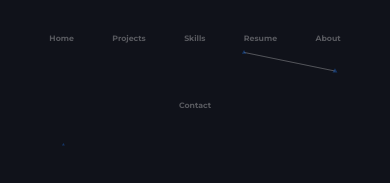
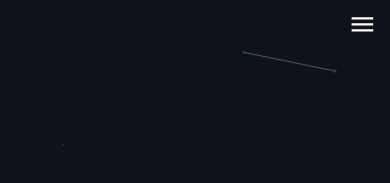
Before and after one commit to eo640217/640217eo, a React (Create React App) app: page / in a window 390 px wide. Shown: the top 183 px of the page. Built offline with nearby package versions, Linux system fonts and the light colour scheme.

Commit message:
hamburger menu implemnted

```diff
--- a/package.json
+++ b/package.json
@@ -11,6 +11,7 @@
     "@material-ui/icons": "^4.11.2",
     "@mui/icons-material": "^5.2.0",
     "@mui/material": "^5.2.3",
+    "@react-google-maps/api": "^2.7.0",
     "@testing-library/jest-dom": "^5.11.4",
     "@testing-library/react": "^11.1.0",
     "@testing-library/user-event": "^12.1.10",
--- /dev/null
+++ b/src/components/Maps.js
@@ -0,0 +1,48 @@
+import React from "react";
+import { GoogleMap, useJsApiLoader } from "@react-google-maps/api";
+
+const containerStyle = {
+  width: "400px",
+  height: "400px",
+};
+
+const center = {
+  lat: -3.745,
+  lng: -38.523,
+};
+
+function MyComponent() {
+  const { isLoaded } = useJsApiLoader({
+    id: "google-map-script",
+    googleMapsApiKey: "AIzaSyDGoCs2fgPml2bXccz33ZunTAxYYVXdhYY",
+  });
+
+  const [map, setMap] = React.useState(null);
+
+  const onLoad = React.useCallback(function callback(map) {
+    const bounds = new window.google.maps.LatLngBounds();
+    map.fitBounds(bounds);
+    setMap(map);
+  }, []);
+
+  const onUnmount = React.useCallback(function callback(map) {
+    setMap(null);
+  }, []);
+
+  return isLoaded ? (
+    <GoogleMap
+      mapContainerStyle={containerStyle}
+      center={center}
+      zoom={10}
+      onLoad={onLoad}
+      onUnmount={onUnmount}
+    >
+      {/* Child components, such as markers, info windows, etc. */}
+      <></>
+    </GoogleMap>
+  ) : (
+    <></>
+  );
+}
+
+export default React.memo(MyComponent);
--- a/src/components/Navbar.js
+++ b/src/components/Navbar.js
@@ -1,12 +1,31 @@
-import React from "react";
+import React, { useEffect, useState } from "react";
 import styled from "styled-components";
 import { Link } from "react-scroll";
+import MenuIcon from "@mui/icons-material/Menu";
 
 const Navbar = () => {
+  const menuIcon = <MenuIcon />;
+  const [screenWidth, setScreenWidth] = useState(window.innerWidth);
+  const [toggleMenu, setToggleMenu] = useState(false);
+  const toggleNav = () => {
+    setToggleMenu(!toggleMenu);
+  };
+
+  useEffect(() => {
+    const changeWidth = () => {
+      setScreenWidth(window.innerWidth);
+    };
+    window.addEventListener("resize", changeWidth);
+  });
+
   return (
     <NavbarStyled>
       <div className="nav-container">
+        <button className="nav-btn" onClick={toggleNav}>
+          {menuIcon}
+        </button>
         <nav className="navbar">
+          {(toggleMenu || screenWidth > 561) && (
             <ul>
               <li className="nav-item">
                 <Link
@@ -82,6 +101,7 @@ const Navbar = () => {
                 </Link>
               </li>
             </ul>
+          )}
         </nav>
       </div>
     </NavbarStyled>
@@ -95,6 +115,7 @@ const NavbarStyled = styled.nav`
   width: 100%;
   color: rgba(255, 255, 255, 0.3);
   justify-content: center;
+
   span {
     font-size: 2vw;
   }
@@ -103,31 +124,67 @@ const NavbarStyled = styled.nav`
     border-radius: 25px;
     flex-wrap: wrap;
     display: flex;
-    list-style: none;
     width: 100%;
+    gap: var(--gap, 1rem);
     justify-content: center;
     transition: all 0.4s ease-in-out;
+    padding: 1rem;
     &:hover {
       color: var(--white-color);
       background-color: var(--background-dark-color);
     }
   }
   .navbar ul li {
-    padding: 1rem;
-    margin: 0 1rem;
     font-weight: 700;
     cursor: pointer;
     a {
       transition: 0.4s ease-in-out;
     }
   }
+  .nav-btn {
+    display: none;
+    border: none;
+    background: none;
+    cursor: pointer;
+    color: var(--white-color);
+  }
 
-  @media (min-width: 350px) {
+  @media (max-width: 35em) {
+    .nav-btn {
+      display: block;
+      z-index: 1000;
+      position: absolute;
+      top: 7px;
+      right: 10px;
+      padding: 3px;
+    }
+    .navbar ul {
+      position: fixed;
+      inset: 0 0 0 40%;
+      background: var(--background-dark-grey);
+      color: var(--white-color);
+      flex-direction: column;
+      list-style: none;
+      padding: min(20rem, 15vh) 2rem;
+      transform: (100%);
+      transition: 500ms ease-in-out;
+      gap: 0;
+      /* background: hsl(0 0% 100% / 0.5); */
+      backdrop-filter: blur(1rem);
+      :hover {
+        background: var(--background-dark-grey);
+      }
+    }
+    .nav-item:before {
+      content: "";
+      opacity: 1;
+    }
     .navbar ul li {
-      margin: 0;
+      text-transform: uppercase;
+      font-weight: 400;
     }
     span {
-      font-size: 2vw;
+      font-size: 1.4rem;
     }
   }
 
@@ -140,7 +197,7 @@ const NavbarStyled = styled.nav`
     position: absolute;
     left: 0;
     right: 0;
-    top: 40px;
+    top: 20px;
     height: 5px;
     background: var(--background-dark-color);
     opacity: 0;
--- a/src/data/skills.js
+++ b/src/data/skills.js
@@ -16,27 +16,34 @@ export const skills = [
   },
   { name: "CSS", image: "https://img.icons8.com/color/48/000000/css3.png" },
   {
+    name: "C",
+    image: "https://img.icons8.com/color/48/000000/c-programming.png",
+  },
+  {
     name: "Python",
     image: "https://img.icons8.com/color/48/000000/python--v1.png",
   },
   {
-    name: "C&C++",
+    name: "C++",
     image: "https://img.icons8.com/color/48/000000/c-plus-plus-logo.png",
   },
   { name: "Git", image: "https://img.icons8.com/color/48/000000/git.png" },
   {
-    name: "Sql",
+    name: "No SQL",
+    image: "https://img.icons8.com/color/48/000000/mongodb.png",
+  },
+  {
+    name: "SQL",
     image: "https://img.icons8.com/color/48/000000/postgreesql.png",
-  },
-
-  {
-    name: "No Sql",
-    image: "https://img.icons8.com/color/48/000000/mongodb.png",
   },
 
   {
     name: "Teamwork",
     image: "https://img.icons8.com/color/48/000000/teamwork--v2.png",
   },
+  {
+    name: "Azure",
+    image: "https://img.icons8.com/color/48/000000/azure-1.png",
+  },
 ];
 export default skills;
--- a/src/views/ContactView.js
+++ b/src/views/ContactView.js
@@ -1,4 +1,4 @@
-import React, { useState } from "react";
+import React from "react";
 import styled from "styled-components";
 import { MainLayout, InnerLayout } from "../styles/Layouts";
 import { Title } from "../components/Title";
@@ -6,47 +6,24 @@ import ContactItem from "../components/ContactItem";
 import PhoneIcon from "@mui/icons-material/Phone";
 import LocationOnIcon from "@mui/icons-material/LocationOn";
 import EmailIcon from "@mui/icons-material/Email";
-import PrimaryButton from "../components/PrimaryButton";
+// import PrimaryButton from "../components/PrimaryButton";
 import LinkedinIcon from "@material-ui/icons/LinkedIn";
 import GithubIcon from "@material-ui/icons/GitHub";
-
-const encode = (data) => {
-  return Object.keys(data)
-    .map((key) => encodeURIComponent(key) + "=" + encodeURIComponent(data[key]))
-    .join("&");
-};
+// import Maps from "../components/Maps";
 
 export const ContactView = () => {
   const phoneIcon = <PhoneIcon />;
   const locationIcon = <LocationOnIcon />;
   const emailIcon = <EmailIcon />;
 
-  const [state, setState] = useState({
-    name: "",
-    email: "",
-    subject: "",
-    message: "",
-  });
-
-  const handleChange = (e) =>
-    setState({ ...state, [e.target.name]: e.target.value });
-
-  const handleSubmit = (e) => {
-    fetch("/", {
-      method: "POST",
-      headers: { "Content-Type": "application/x-www-form-urlencoded" },
-      body: encode({ "form-name": "contactForm", ...state }),
-    })
-      .then(() => alert("Success!"))
-      .catch((error) => alert(error));
-    e.preventDefault();
-  };
-
   return (
     <MainLayout>
       <Title title="Contact" span="Contact" />
       <ContactViewStyled>
         <InnerLayout className="contact-section">
+          {/* <div className="left-content">
+            <Maps />
+          </div> */}
           {/* <div className="left-content">
             <div className="contact-title">
               <h4>Let's Get In Touch</h4>
@@ -82,21 +59,21 @@ export const ContactView = () => {
           <div className="right-content">
             <div className="contact-item">
               <ContactItem
-                title={"Email: "}
+                // title={"Email: "}
                 icon={emailIcon}
                 contact1={"eolufelo@gmail.com"}
               />
             </div>
             <div className="contact-item">
               <ContactItem
-                title={"Phone: "}
+                // title={"Phone: "}
                 icon={phoneIcon}
                 contact1={"647 283 9607"}
               />
             </div>
             <div className="contact-item">
               <ContactItem
-                title={"Location: "}
+                // title={"Location: "}
                 icon={locationIcon}
                 contact1={"Brampton, ON"}
               />
```
Also changed, not shown: 1 other file (tests, documents, lock files or other folders). Lines whose indentation alone changed are shown as unchanged.
